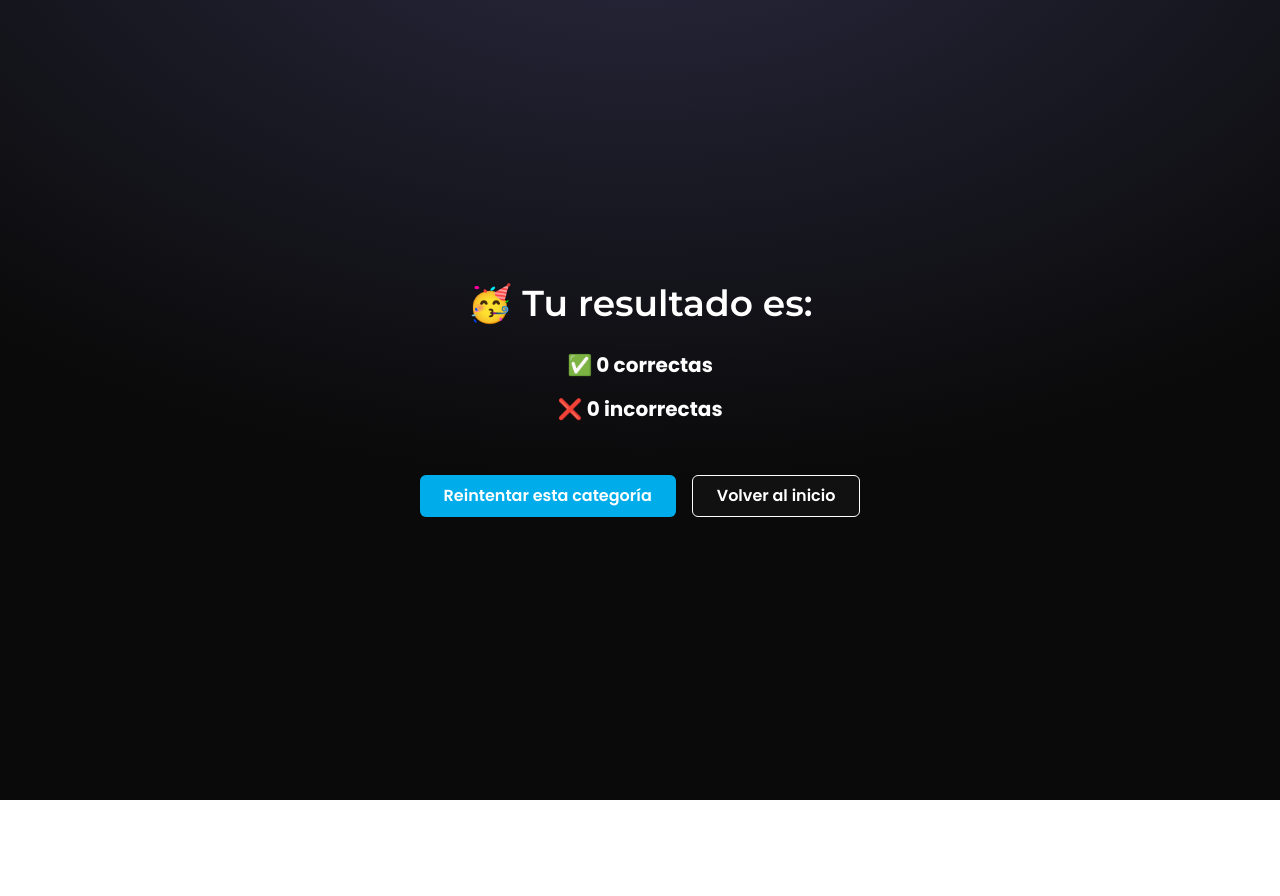
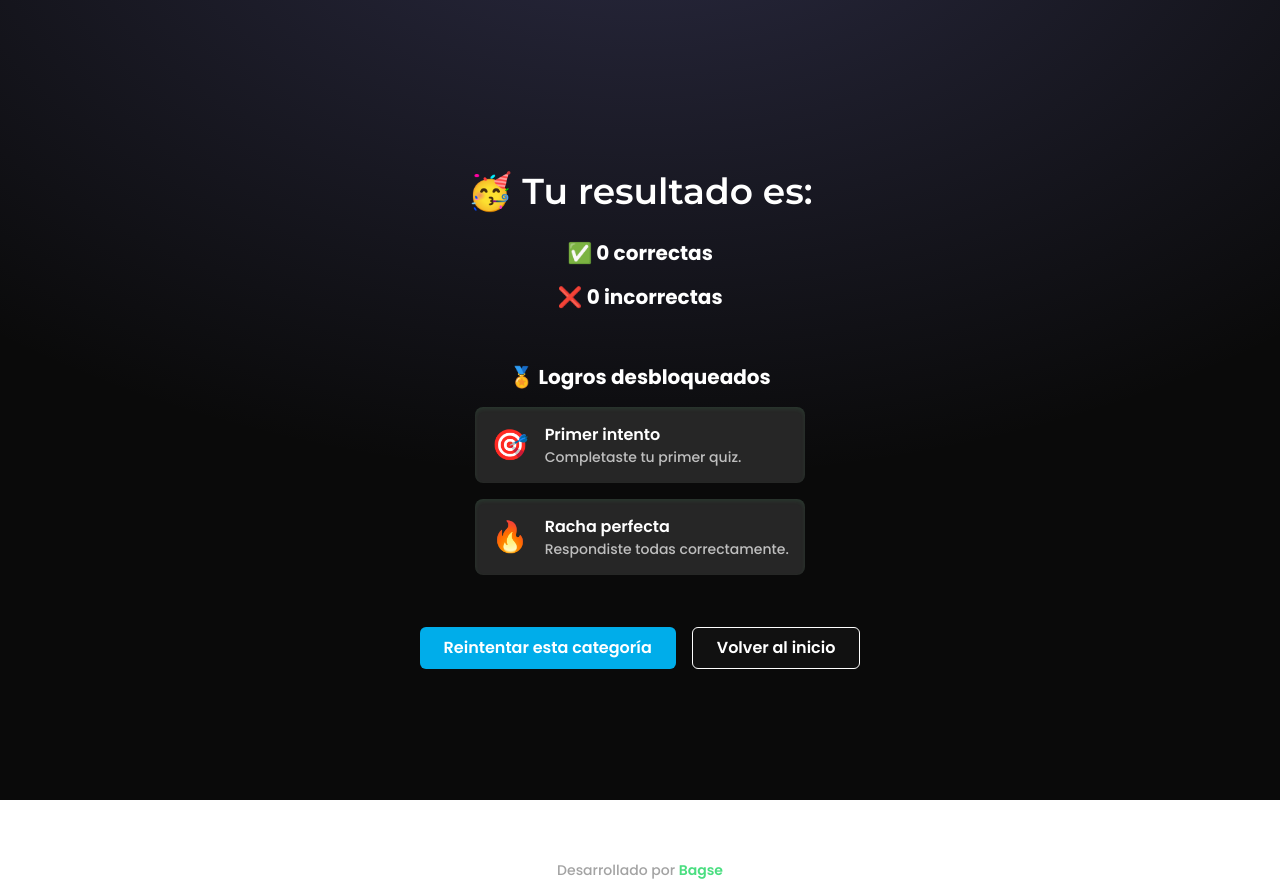
Before and after one commit to Bagse/curiosiquiz, a React (Vite) app: page /results in a window 1280 px wide. Before the commit the page ends 800 px from the top, so only its background shows below. Built offline with nearby package versions, Linux system fonts and the light colour scheme.

Commit message:
feat: Implement achievements system and update UI components

```diff
--- a/src/App.tsx
+++ b/src/App.tsx
@@ -2,14 +2,18 @@ import { Routes, Route } from "react-router-dom";
 import Homepage from "./pages/Homepage";
 import QuizPage from "./pages/QuizPage";
 import { Results } from "./components/Results";
+import { Footer } from "./components/Footer";
 
 function App() {
   return (
-    <Routes>
-      <Route path="/" element={<Homepage />} />
-      <Route path="/quiz/:category" element={<QuizPage />} />
-      <Route path="/results" element={<Results />} />
-    </Routes>
+    <>
+      <Routes>
+        <Route path="/" element={<Homepage />} />
+        <Route path="/quiz/:category" element={<QuizPage />} />
+        <Route path="/results" element={<Results />} />
+      </Routes>
+      <Footer />
+    </>
   );
 }
 
--- /dev/null
+++ b/src/components/AchievementList.tsx
@@ -0,0 +1,28 @@
+import { useAchievementsStore } from "../store/achievements";
+
+export default function AchievementList() {
+  const all = useAchievementsStore((s) => s.all);
+  const unlocked = useAchievementsStore((s) => s.unlocked);
+
+  return (
+    <div className="mt-6 space-y-4 flex justify-center items-center flex-col px-4">
+      <h3 className="text-xl font-bold text-white">🏅 Logros desbloqueados</h3>
+      <ul className="grid  gap-4">
+        {all
+          .filter((a) => unlocked.includes(a.id))
+          .map((a) => (
+            <li
+              key={a.id}
+              className="flex items-center bg-neutral-800 p-4 rounded-lg gap-4 shadow-inner shadow-green-400/10"
+            >
+              <span className="text-3xl">{a.icon}</span>
+              <div>
+                <h4 className="text-white font-semibold">{a.name}</h4>
+                <p className="text-white text-sm opacity-70">{a.description}</p>
+              </div>
+            </li>
+          ))}
+      </ul>
+    </div>
+  );
+}
--- a/src/components/Footer.tsx
+++ b/src/components/Footer.tsx
@@ -1,26 +1,15 @@
-import { useQuestionsData } from "../hooks/useQuestionsData";
-import { useQuestionsStore } from "../store/questions";
-import { useNavigate } from "react-router-dom";
-
 export const Footer = () => {
-  const { unanswered } = useQuestionsData();
-  const reset = useQuestionsStore((state) => state.reset);
-  const navigate = useNavigate();
-
   return (
-    <footer className=" my-6 md:my-5 flex justify-center text-center flex-col">
-      <strong>{`👀 ${unanswered} preguntas sin responder`}</strong>
-      <div className="flex justify-center py-3">
-        <button
-          onClick={() => {
-            reset();
-            navigate("/");
-          }}
-          className="py-2 px-4 rounded-lg text-[#118ab2] hover:bg-gray-800 font-mont transition font-bold"
-        >
-          Resetear juego
-        </button>
-      </div>
+    <footer className="mt-10 mb-4 text-center text-sm text-neutral-400">
+      Desarrollado por{" "}
+      <a
+        href="https://www.linkedin.com/in/brian-ar%C3%B3n-g%C3%B3mez-sequeiros/"
+        target="_blank"
+        rel="noopener noreferrer"
+        className="text-green-400 hover:underline font-semibold"
+      >
+        Bagse
+      </a>
     </footer>
   );
 };
--- a/src/components/Logo.tsx
+++ b/src/components/Logo.tsx
@@ -8,7 +8,7 @@ function Logo() {
         <h1 className={fontSizeClass}>CuriosiQuiz</h1>
       </Link>
       <img
-        src="../img/pregunta.png"
+        src="/img/pregunta.png"
         alt="imagen pregunta"
         className="bg-white rounded-full w-[50px] md:w-[55px] h-[50px] md:h-[55px]"
       />
--- a/src/components/Question.tsx
+++ b/src/components/Question.tsx
@@ -1,7 +1,7 @@
 import { useQuestionsStore } from "../store/questions";
 import { type Question as QuestionType } from "../types";
 import { useNavigate } from "react-router-dom";
-
+import { useQuestionsData } from "../hooks/useQuestionsData";
 const getBackgroundColor = (info: QuestionType, index: number) => {
   const { userSelectedAnswer, correctAnswer } = info;
 
@@ -12,6 +12,7 @@ const getBackgroundColor = (info: QuestionType, index: number) => {
 };
 
 export default function Question({ info }: { info: QuestionType }) {
+  const { unanswered } = useQuestionsData();
   const navigate = useNavigate();
   const selectAnswer = useQuestionsStore((state) => state.selectAnswer);
   const currentQuestion = useQuestionsStore((state) => state.currentQuestion);
@@ -64,6 +65,9 @@ export default function Question({ info }: { info: QuestionType }) {
           ))}
         </div>
       </div>
+      <span className=" my-6 md:my-5 flex justify-center text-center flex-col">
+        <strong>{`👀 ${unanswered} preguntas sin responder`}</strong>
+      </span>
     </div>
   );
 }
--- a/src/components/Results.tsx
+++ b/src/components/Results.tsx
@@ -1,12 +1,24 @@
 import { useNavigate } from "react-router-dom";
 import { useQuestionsData } from "../hooks/useQuestionsData";
 import { useQuestionsStore } from "../store/questions";
+import AchievementList from "./AchievementList";
+import { useAchievementsStore } from "../store/achievements";
+import { useEffect } from "react";
 
 export const Results = () => {
   const navigate = useNavigate();
   const currentCategory = useQuestionsStore((state) => state.currentCategory);
   const { correct, incorrect } = useQuestionsData();
   const reset = useQuestionsStore((state) => state.reset);
+  const questions = useQuestionsStore((state) => state.questions);
+  const unlock = useAchievementsStore((state) => state.unlock);
+
+  useEffect(() => {
+    unlock("first-quiz"); // Siempre desbloqueado al finalizar
+
+    if (correct >= 10) unlock("ten-correct");
+    if (correct === questions.length) unlock("flawless");
+  }, []);
 
   const handleRetrySameCategory = () => {
     reset();
@@ -23,15 +35,17 @@ export const Results = () => {
   };
 
   return (
-    <div className="flex flex-col gap-7 justify-center items-center text-white w-full h-screen">
+    <div className="flex flex-col gap-7 justify-center items-center text-white w-full h-screen my-5">
       <div className="fixed inset-0 z-[-2] min-h-screen w-screen bg-neutral-950 bg-[radial-gradient(ellipse_80%_80%_at_50%_-20%,rgba(120,119,198,0.3),rgba(255,255,255,0))]"></div>
-      <h1 className="text-2xl md:text-4xl font-mont font-semibold">
+      <h1 className="text-3xl md:text-4xl font-mont font-semibold">
         🥳 Tu resultado es:
       </h1>
       <strong className="space-y-4 text-xl text-center">
         <p>✅ {correct} correctas</p>
         <p>❌ {incorrect} incorrectas</p>
       </strong>
+
+      <AchievementList />
 
       <div className="flex flex-col sm:flex-row gap-4 mt-6">
         <button
--- /dev/null
+++ b/src/data/achievements.ts
@@ -0,0 +1,20 @@
+export const achievementsList = [
+  {
+    id: "first-quiz",
+    name: "Primer intento",
+    description: "Completaste tu primer quiz.",
+    icon: "🎯",
+  },
+  {
+    id: "ten-correct",
+    name: "Cerebro activo",
+    description: "Contestaste 10 preguntas correctamente.",
+    icon: "🧠",
+  },
+  {
+    id: "flawless",
+    name: "Racha perfecta",
+    description: "Respondiste todas correctamente.",
+    icon: "🔥",
+  },
+];
--- a/src/pages/Game.tsx
+++ b/src/pages/Game.tsx
@@ -1,4 +1,3 @@
-import { Footer } from "../components/Footer";
 import { useQuestionsStore } from "../store/questions";
 import { GrPrevious, GrNext } from "react-icons/gr";
 import Question from "../components/Question";
@@ -44,19 +43,6 @@ export default function Game() {
       </div>
 
       <Question info={questionInfo} />
-      <Footer />
-
-      <footer className="mt-16 mb-4 text-center text-sm text-neutral-400">
-        Desarrollado por{" "}
-        <a
-          href="https://www.linkedin.com/in/brian-ar%C3%B3n-g%C3%B3mez-sequeiros/"
-          target="_blank"
-          rel="noopener noreferrer"
-          className="text-green-400 hover:underline font-semibold"
-        >
-          Bagse
-        </a>
-      </footer>
     </div>
   );
 }
--- a/src/pages/Homepage.tsx
+++ b/src/pages/Homepage.tsx
@@ -1,6 +1,7 @@
 import Logo from "../components/Logo";
 import { useQuestionsStore } from "../store/questions";
 import { useNavigate } from "react-router-dom";
+import { useEffect } from "react";
 
 const categories = [
   {
@@ -30,8 +31,12 @@ const categories = [
 
 function Homepage() {
   const navigate = useNavigate();
+  const questions = useQuestionsStore((state) => state.questions);
+  const reset = useQuestionsStore((state) => state.reset);
 
-  const questions = useQuestionsStore((state) => state.questions);
+  useEffect(() => {
+    reset();
+  }, []);
 
   return (
     <>
@@ -90,18 +95,6 @@ function Homepage() {
           </div>
         </div>
       )}
-
-      <footer className="mt-16 mb-4 text-center text-sm text-neutral-400">
-        Desarrollado por{" "}
-        <a
-          href="https://www.linkedin.com/in/brian-ar%C3%B3n-g%C3%B3mez-sequeiros/"
-          target="_blank"
-          rel="noopener noreferrer"
-          className="text-green-400 hover:underline font-semibold"
-        >
-          Bagse
-        </a>
-      </footer>
     </>
   );
 }
--- /dev/null
+++ b/src/store/achievements.ts
@@ -0,0 +1,35 @@
+import { create } from "zustand";
+import { persist } from "zustand/middleware";
+import { achievementsList } from "../data/achievements";
+
+interface Achievement {
+  id: string;
+  name: string;
+  description: string;
+  icon: string;
+}
+
+interface AchievementState {
+  unlocked: string[];
+  all: Achievement[];
+  unlock: (id: string) => void;
+  resetAchievements: () => void;
+}
+
+export const useAchievementsStore = create<AchievementState>()(
+  persist(
+    (set, get) => ({
+      unlocked: [],
+      all: achievementsList,
+      unlock: (id: string) => {
+        if (!get().unlocked.includes(id)) {
+          set({ unlocked: [...get().unlocked, id] });
+        }
+      },
+      resetAchievements: () => set({ unlocked: [] }),
+    }),
+    {
+      name: "achievements-storage",
+    }
+  )
+);
```
